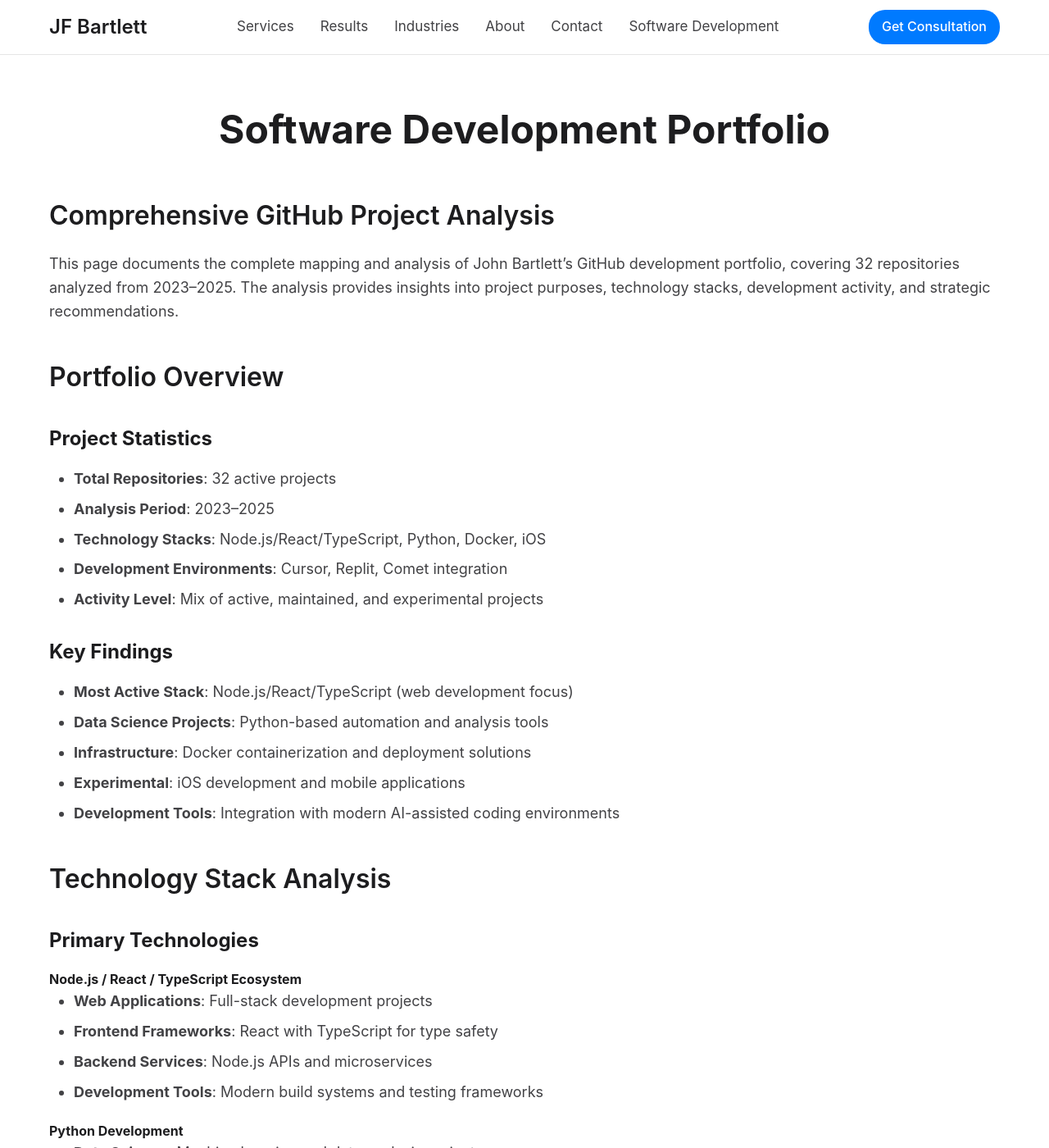
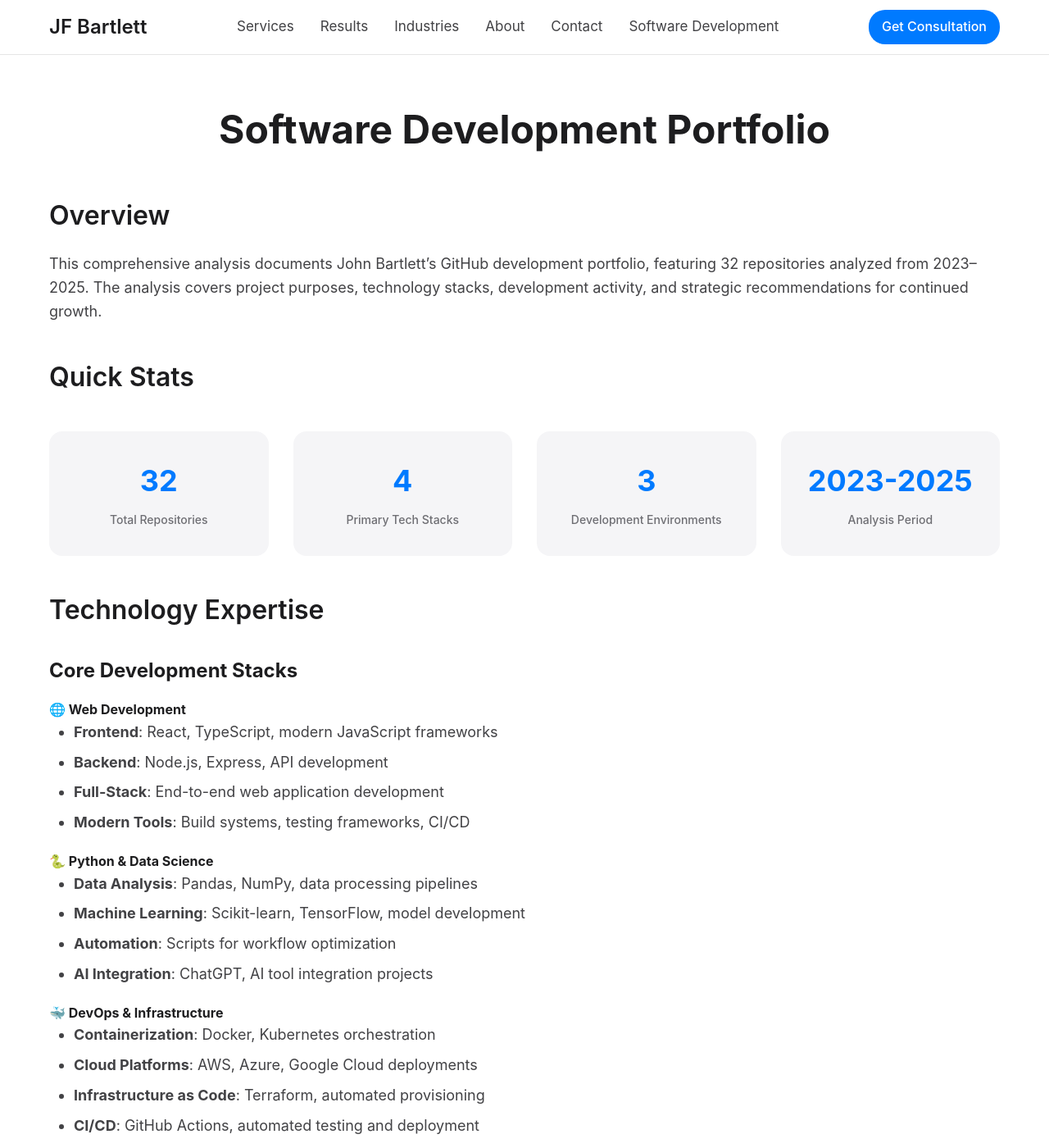
Before and after one commit to JohnBartlett/johnbartlett.github.io, a Jekyll site: the page built from _pages/software-development.md, in a window 1280 px wide and 1400 px high. Shown: the whole window at 82% size. Built offline with Jekyll 4.4.1, drawn with Linux system fonts in a browser that asks for light colours; some of the changed text lies outside the part shown.

Commit message:
Reorganize Software Development page with improved structure
- Add visual stats grid with key metrics at the top
- Reorganize content with better section flow and hierarchy
- Add emojis and visual elements for better readability
- Improve technology stack presentation with clear categories
- Enhance project portfolio organization with priority levels
- Add comprehensive CSS styling for stats grid
- Update version to 3.2.25

```diff
--- a/_config.yml
+++ b/_config.yml
@@ -43,4 +43,4 @@ navigation:
     url: "/software-development/"
 
 # Site version
-version: 3.2.24
+version: 3.2.25
--- a/_layouts/default.html
+++ b/_layouts/default.html
@@ -780,6 +780,43 @@
             text-decoration: underline;
         }
 
+        /* Stats Grid for Software Development Page */
+        .stats-grid {
+            display: grid;
+            grid-template-columns: repeat(auto-fit, minmax(200px, 1fr));
+            gap: 30px;
+            margin: 40px 0;
+        }
+
+        .stat-card {
+            background: #f5f5f7;
+            border-radius: 16px;
+            padding: 30px 20px;
+            text-align: center;
+            transition: all 0.3s ease;
+            border: 2px solid transparent;
+        }
+
+        .stat-card:hover {
+            transform: translateY(-2px);
+            box-shadow: 0 10px 25px rgba(0, 0, 0, 0.1);
+            border-color: #007aff;
+        }
+
+        .stat-number {
+            font-size: 36px;
+            font-weight: 700;
+            color: #007aff;
+            margin-bottom: 8px;
+            display: block;
+        }
+
+        .stat-label {
+            font-size: 14px;
+            color: #6e6e73;
+            font-weight: 500;
+        }
+
         /* Responsive Design */
         @media (max-width: 768px) {
             .nav-links {
--- a/_pages/software-development.md
+++ b/_pages/software-development.md
@@ -6,145 +6,150 @@ layout: page
 
 # Software Development Portfolio
 
-## Comprehensive GitHub Project Analysis
+## Overview
 
-This page documents the complete mapping and analysis of John Bartlett's GitHub development portfolio, covering 32 repositories analyzed from 2023–2025. The analysis provides insights into project purposes, technology stacks, development activity, and strategic recommendations.
+This comprehensive analysis documents John Bartlett's GitHub development portfolio, featuring 32 repositories analyzed from 2023–2025. The analysis covers project purposes, technology stacks, development activity, and strategic recommendations for continued growth.
 
-## Portfolio Overview
+## Quick Stats
 
-### **Project Statistics**
-- **Total Repositories**: 32 active projects
-- **Analysis Period**: 2023–2025
-- **Technology Stacks**: Node.js/React/TypeScript, Python, Docker, iOS
-- **Development Environments**: Cursor, Replit, Comet integration
-- **Activity Level**: Mix of active, maintained, and experimental projects
+<div class="stats-grid">
+    <div class="stat-card">
+        <div class="stat-number">32</div>
+        <div class="stat-label">Total Repositories</div>
+    </div>
+    <div class="stat-card">
+        <div class="stat-number">4</div>
+        <div class="stat-label">Primary Tech Stacks</div>
+    </div>
+    <div class="stat-card">
+        <div class="stat-number">3</div>
+        <div class="stat-label">Development Environments</div>
+    </div>
+    <div class="stat-card">
+        <div class="stat-number">2023-2025</div>
+        <div class="stat-label">Analysis Period</div>
+    </div>
+</div>
 
-### **Key Findings**
-- **Most Active Stack**: Node.js/React/TypeScript (web development focus)
-- **Data Science Projects**: Python-based automation and analysis tools
-- **Infrastructure**: Docker containerization and deployment solutions
-- **Experimental**: iOS development and mobile applications
-- **Development Tools**: Integration with modern AI-assisted coding environments
+## Technology Expertise
 
-## Technology Stack Analysis
+### **Core Development Stacks**
 
-### **Primary Technologies**
+#### **🌐 Web Development**
+- **Frontend**: React, TypeScript, modern JavaScript frameworks
+- **Backend**: Node.js, Express, API development
+- **Full-Stack**: End-to-end web application development
+- **Modern Tools**: Build systems, testing frameworks, CI/CD
 
-#### **Node.js / React / TypeScript Ecosystem**
-- **Web Applications**: Full-stack development projects
-- **Frontend Frameworks**: React with TypeScript for type safety
-- **Backend Services**: Node.js APIs and microservices
-- **Development Tools**: Modern build systems and testing frameworks
+#### **🐍 Python & Data Science**
+- **Data Analysis**: Pandas, NumPy, data processing pipelines
+- **Machine Learning**: Scikit-learn, TensorFlow, model development
+- **Automation**: Scripts for workflow optimization
+- **AI Integration**: ChatGPT, AI tool integration projects
 
-#### **Python Development**
-- **Data Science**: Machine learning and data analysis projects
-- **Automation**: Scripts for workflow optimization
-- **AI Integration**: ChatGPT and AI tool integration projects
-- **Analytics**: Data processing and visualization tools
+#### **🐳 DevOps & Infrastructure**
+- **Containerization**: Docker, Kubernetes orchestration
+- **Cloud Platforms**: AWS, Azure, Google Cloud deployments
+- **Infrastructure as Code**: Terraform, automated provisioning
+- **CI/CD**: GitHub Actions, automated testing and deployment
 
-#### **Docker & Infrastructure**
-- **Containerization**: Application deployment solutions
-- **DevOps**: Infrastructure as code projects
-- **Microservices**: Scalable architecture implementations
-- **Cloud Integration**: AWS, Azure, and Google Cloud deployments
-
-#### **iOS & Mobile Development**
-- **Mobile Applications**: iOS native development
-- **Cross-Platform**: React Native and hybrid solutions
-- **User Experience**: Mobile-first design implementations
+#### **📱 Mobile Development**
+- **iOS Native**: Swift, Xcode, iOS application development
+- **Cross-Platform**: React Native, hybrid mobile solutions
+- **User Experience**: Mobile-first design and optimization
 - **App Store**: Published applications and prototypes
 
-### **Development Environment Integration**
+### **Development Environments**
 
-#### **Cursor Integration**
-- **AI-Assisted Coding**: Projects developed with Cursor AI
-- **Code Generation**: Prompt-driven development workflows
-- **Productivity Tools**: Enhanced development efficiency
-- **Modern Workflows**: Next-generation coding practices
+#### **🤖 AI-Assisted Development**
+- **Cursor**: AI-powered coding assistance and code generation
+- **Modern Workflows**: Prompt-driven development practices
+- **Productivity Enhancement**: Automated code completion and optimization
+- **Next-Gen Tools**: Cutting-edge development environment integration
 
-#### **Replit Development**
-- **Cloud Development**: Browser-based coding environment
-- **Collaboration**: Real-time development and sharing
-- **Rapid Prototyping**: Quick project iteration and testing
-- **Educational Projects**: Learning and demonstration code
+#### **☁️ Cloud Development**
+- **Replit**: Browser-based collaborative coding environment
+- **Real-time Collaboration**: Shared development workspaces
+- **Rapid Prototyping**: Quick iteration and testing capabilities
+- **Educational Focus**: Learning and demonstration projects
 
-#### **Comet ML Integration**
-- **Machine Learning**: Experiment tracking and model management
-- **Data Science**: Collaborative ML project development
-- **Model Deployment**: Production-ready ML solutions
+#### **🔬 Machine Learning Platform**
+- **Comet ML**: Experiment tracking and model management
+- **ML Collaboration**: Team-based machine learning development
+- **Model Deployment**: Production-ready ML solution deployment
 - **Research Projects**: Academic and commercial ML applications
 
-## Project Categories
+## Project Portfolio
 
-### **Active Development Projects**
-- **High Activity**: Regular commits and updates
-- **Well Documented**: Comprehensive README files
-- **Production Ready**: Deployed and maintained applications
+### **📈 Active Development (High Priority)**
+- **Regular Updates**: Consistent commits and feature development
+- **Production Ready**: Deployed applications with active maintenance
+- **Well Documented**: Comprehensive README files and documentation
 - **Community Engagement**: Issues, pull requests, and contributions
 
-### **Maintained Projects**
-- **Stable Codebase**: Mature, reliable implementations
-- **Periodic Updates**: Security patches and bug fixes
+### **🔧 Maintained Projects (Stable)**
+- **Mature Codebase**: Reliable, battle-tested implementations
+- **Security Focus**: Regular updates for patches and improvements
+- **Long-term Support**: Ongoing maintenance and bug fixes
 - **Documentation**: Clear usage instructions and examples
-- **Long-term Support**: Ongoing maintenance and improvements
 
-### **Experimental Projects**
-- **Proof of Concepts**: Innovative technology exploration
-- **Learning Projects**: Skill development and experimentation
-- **Research**: Cutting-edge technology implementation
+### **🧪 Experimental Projects (Innovation)**
+- **Proof of Concepts**: Cutting-edge technology exploration
+- **Learning Focus**: Skill development and experimentation
+- **Research Projects**: Academic and commercial ML applications
 - **Prototypes**: Early-stage application development
 
-### **Archived Projects**
-- **Completed Work**: Finished projects and deliverables
-- **Legacy Code**: Historical implementations
-- **Learning Artifacts**: Educational and demonstration projects
-- **Deprecated Solutions**: Superseded by newer implementations
+### **📚 Archived Projects (Completed)**
+- **Finished Work**: Completed projects and deliverables
+- **Legacy Solutions**: Historical implementations
+- **Educational Artifacts**: Learning and demonstration projects
+- **Deprecated Code**: Superseded by newer implementations
 
-## Portfolio Analysis Results
+## Analysis Results
 
-### **Generated Artifacts**
+### **📊 Generated Reports**
 
-#### **Repository Metadata**
+#### **Repository Analysis**
 - **`repos_summary.csv`**: Complete metadata for all 32 repositories
-- **Repository Information**: Names, descriptions, languages, stars, forks
-- **Activity Metrics**: Commit frequency, contributor information
-- **Technology Detection**: Automated stack identification
+- **Activity Metrics**: Commit frequency, contributor information, engagement
+- **Technology Detection**: Automated stack identification and classification
+- **Quality Assessment**: Code quality and maintainability metrics
 
-#### **Technology Analysis**
-- **`signals_summary.csv`**: Stack detection and technical debt analysis
-- **Technology Markers**: Framework and library identification
-- **Code Quality**: Technical debt assessment and recommendations
-- **Dependency Analysis**: Package and library usage patterns
+#### **Technology Stack Analysis**
+- **`signals_summary.csv`**: Framework and library usage patterns
+- **Dependency Analysis**: Package usage and version tracking
+- **Code Quality Metrics**: Technical debt assessment and recommendations
+- **Modern Tool Adoption**: Latest technology stack adoption rates
 
-#### **Development Environment Tracking**
-- **`platform_projects.csv`**: Cursor/Replit/Comet-linked repositories
-- **Environment Usage**: Development tool integration analysis
-- **Workflow Patterns**: Coding environment preferences
-- **Productivity Metrics**: Development efficiency measurements
+#### **Development Environment Insights**
+- **`platform_projects.csv`**: Cursor/Replit/Comet integration analysis
+- **Workflow Patterns**: Development environment preferences and usage
+- **Productivity Metrics**: Development efficiency and tool effectiveness
+- **AI Integration**: Modern AI-assisted development adoption
 
-#### **Activity Classification**
-- **`active_projects.csv`**: Currently maintained repositories
-- **`stale_projects.csv`**: Inactive or abandoned projects
+#### **Project Lifecycle Management**
+- **`active_projects.csv`**: Currently maintained and active repositories
+- **`stale_projects.csv`**: Inactive projects requiring attention
 - **Activity Thresholds**: Commit frequency and engagement metrics
-- **Maintenance Status**: Project lifecycle and support levels
+- **Maintenance Status**: Project lifecycle and support level classification
 
-#### **Documentation Analysis**
-- **`missing_readme.csv`**: Repositories requiring documentation
-- **README Quality**: Documentation completeness assessment
-- **Code Comments**: Inline documentation analysis
-- **User Guides**: Usage instructions and examples
+#### **Documentation Quality**
+- **`missing_readme.csv`**: Repositories requiring documentation improvements
+- **README Assessment**: Documentation completeness and quality analysis
+- **Code Documentation**: Inline comments and code documentation quality
+- **User Experience**: Usage instructions and developer onboarding
 
-#### **Timeline Analysis**
-- **`timeline_coarse.csv`**: High-level project activity over time
-- **`timeline_monthly.csv`**: Detailed monthly development patterns
-- **Activity Trends**: Development velocity and focus areas
-- **Project Lifecycle**: Creation, development, and maintenance phases
+#### **Timeline & Trends**
+- **`timeline_coarse.csv`**: High-level development activity patterns
+- **`timeline_monthly.csv`**: Detailed monthly development velocity
+- **Technology Evolution**: Stack adoption and migration patterns
+- **Development Focus**: Current and emerging project priorities
 
-#### **Executive Summary**
-- **`portfolio_report.md`**: Comprehensive analysis and recommendations
-- **Strategic Insights**: Portfolio optimization suggestions
-- **Technology Trends**: Emerging technology adoption patterns
-- **Development Focus**: Current and future project priorities
+#### **Strategic Recommendations**
+- **`portfolio_report.md`**: Executive summary with actionable insights
+- **Optimization Strategies**: Portfolio improvement recommendations
+- **Technology Roadmap**: Future technology adoption planning
+- **Professional Development**: Skill enhancement and growth areas
 
 ## Strategic Recommendations
 
```
